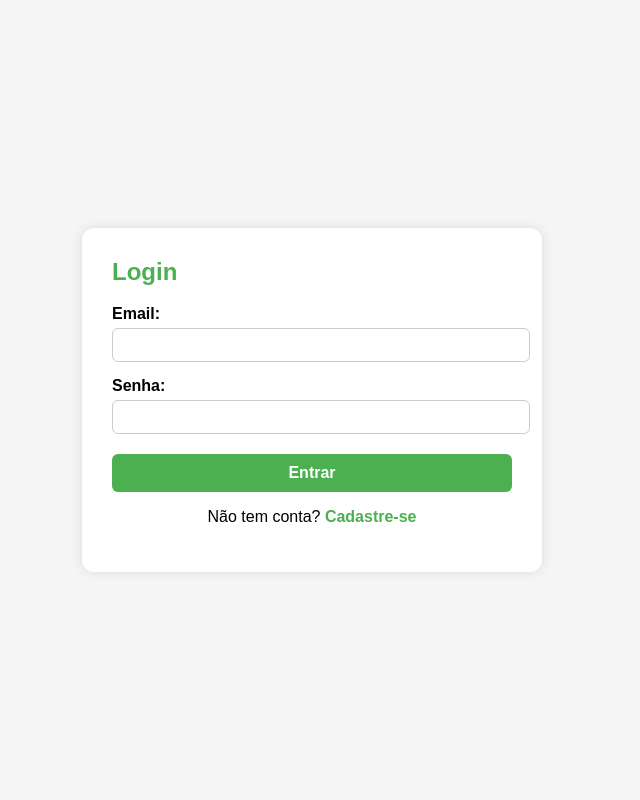
After one commit to PedrooT0/calculadora-custos, a Flask app: page /login in a window 1280 px wide. The commit adds this page. Shown: the whole page, without its empty margins (328-968 px from the left). Run offline with Flask 3, Linux system fonts and the light colour scheme.

Commit message:
Atualiza layout e ajustes gerais do Flask

```diff
--- a/app.py
+++ b/app.py
@@ -1,36 +1,84 @@
-from flask import Flask, render_template, request
+from flask import Flask, render_template, request, redirect, url_for, flash
+from flask_sqlalchemy import SQLAlchemy
+from flask_login import LoginManager, login_user, logout_user, login_required, UserMixin, current_user
+from werkzeug.security import generate_password_hash, check_password_hash
 
 app = Flask(__name__)
+app.secret_key = 'segredo_super_secreto'
+app.config['SQLALCHEMY_DATABASE_URI'] = 'sqlite:///usuarios.db'
+app.config['SQLALCHEMY_TRACK_MODIFICATIONS'] = False
 
+db = SQLAlchemy(app)
+login_manager = LoginManager(app)
+login_manager.login_view = 'login'
 
-@app.route('/', methods=['GET', 'POST'])
+class Usuario(UserMixin, db.Model):
+    id = db.Column(db.Integer, primary_key=True)
+    email = db.Column(db.String(100), unique=True, nullable=False)
+    senha = db.Column(db.String(200), nullable=False)
 
+@login_manager.user_loader
+def load_user(user_id):
+    return Usuario.query.get(int(user_id))
+
+@app.route('/')
+def home():
+    return render_template('home.html')
+
+@app.route('/custos', methods=['GET', 'POST'])
+@login_required
 def custos():
     resultado = {}
-
     if request.method == 'POST':
-        campos_fixos = [
-            'aluguel', 'agua', 'energia', 'internet/celular', 'salarios', 'contador',
-            'marketing', 'Software', 'Combustivel', 'manutencao', 'seguros', 'outros'
-        ]
+        campos_fixos = ['aluguel', 'agua', 'energia', 'internet/celular', 'salarios', 'contador',
+                        'marketing', 'Software', 'Combustivel', 'manutencao', 'seguros', 'outros']
         custos_fixos = sum(float(request.form.get(campo, 0) or 0) for campo in campos_fixos)
-
         vendas_mes = int(request.form.get('vendas', 1))
         custo_fixo_por_venda = round(custos_fixos / vendas_mes, 2)
-
-        # Cálculo automático
         custos_variaveis = round(custo_fixo_por_venda * 0.3, 2)
         margem_lucro = round((custo_fixo_por_venda + custos_variaveis) * 0.2, 2)
-
         resultado = {
             'custos_fixos': custos_fixos,
             'custo_fixo_por_venda': custo_fixo_por_venda,
             'custos_variaveis': custos_variaveis,
             'margem_lucro': margem_lucro
         }
-
     return render_template('custos.html', resultado=resultado)
 
+@app.route('/login', methods=['GET', 'POST'])
+def login():
+    if request.method == 'POST':
+        email = request.form['email']
+        senha = request.form['senha']
+        usuario = Usuario.query.filter_by(email=email).first()
+        if usuario and check_password_hash(usuario.senha, senha):
+            login_user(usuario)
+            return redirect(url_for('custos'))
+        flash('E-mail ou senha incorretos.')
+    return render_template('login.html')
+
+@app.route('/register', methods=['GET', 'POST'])
+def register():
+    if request.method == 'POST':
+        email = request.form['email']
+        senha = request.form['senha']
+        if Usuario.query.filter_by(email=email).first():
+            flash('E-mail já cadastrado.')
+            return redirect(url_for('register'))
+        novo_usuario = Usuario(email=email, senha=generate_password_hash(senha))
+        db.session.add(novo_usuario)
+        db.session.commit()
+        flash('Cadastro realizado com sucesso!')
+        return redirect(url_for('login'))
+    return render_template('register.html')
+
+@app.route('/logout')
+@login_required
+def logout():
+    logout_user()
+    return redirect(url_for('home'))
 
 if __name__ == '__main__':
+    with app.app_context():
+        db.create_all()
     app.run(debug=True)
--- a/requirements.txt
+++ b/requirements.txt
@@ -1,2 +1,5 @@
 Flask
 gunicorn
+Flask-Login
+Flask-SQLAlchemy
+Werkzeug
--- /dev/null
+++ b/templates/login.html
@@ -0,0 +1,112 @@
+<!DOCTYPE html>
+<html lang="pt-br">
+<head>
+    <meta charset="UTF-8">
+    <title>Login</title>
+    <style>
+        body {
+            font-family: Arial, sans-serif;
+            background-color: #f5f5f5;
+            display: flex;
+            align-items: center;
+            justify-content: center;
+            height: 100vh;
+            margin: 0;
+        }
+
+        .login-container {
+            background-color: white;
+            padding: 30px;
+            border-radius: 12px;
+            box-shadow: 0 0 12px rgba(0, 0, 0, 0.1);
+            width: 100%;
+            max-width: 400px;
+        }
+
+        h2 {
+            margin-top: 0;
+            color: #4CAF50;
+        }
+
+        label {
+            display: block;
+            margin-top: 15px;
+            font-weight: bold;
+        }
+
+        input[type="email"],
+        input[type="password"] {
+            width: 100%;
+            padding: 8px;
+            margin-top: 5px;
+            border: 1px solid #ccc;
+            border-radius: 6px;
+            font-size: 14px;
+        }
+
+        button {
+            margin-top: 20px;
+            padding: 10px;
+            width: 100%;
+            background-color: #4CAF50;
+            border: none;
+            color: white;
+            font-weight: bold;
+            border-radius: 6px;
+            cursor: pointer;
+            font-size: 16px;
+        }
+
+        button:hover {
+            background-color: #45a049;
+        }
+
+        .link {
+            margin-top: 15px;
+            text-align: center;
+        }
+
+        .link a {
+            color: #4CAF50;
+            text-decoration: none;
+            font-weight: bold;
+        }
+
+        .flash-message {
+            background-color: #ffdddd;
+            color: #a94442;
+            padding: 10px;
+            border-left: 6px solid #f44336;
+            margin-top: 10px;
+            border-radius: 6px;
+        }
+    </style>
+</head>
+<body>
+    <div class="login-container">
+        <h2>Login</h2>
+
+        {% with messages = get_flashed_messages() %}
+            {% if messages %}
+                <div class="flash-message">
+                    {{ messages[0] }}
+                </div>
+            {% endif %}
+        {% endwith %}
+
+        <form method="POST">
+            <label>Email:</label>
+            <input type="email" name="email" required>
+
+            <label>Senha:</label>
+            <input type="password" name="senha" required>
+
+            <button type="submit">Entrar</button>
+        </form>
+
+        <div class="link">
+            <p>Não tem conta? <a href="{{ url_for('register') }}">Cadastre-se</a></p>
+        </div>
+    </div>
+</body>
+</html>
```
Also changed, not shown: templates/custos.html (+92 -48 lines), templates/home.html (added, +80 -0 lines), templates/register.html (added, +112 -0 lines), instance/usuarios.db (added).
